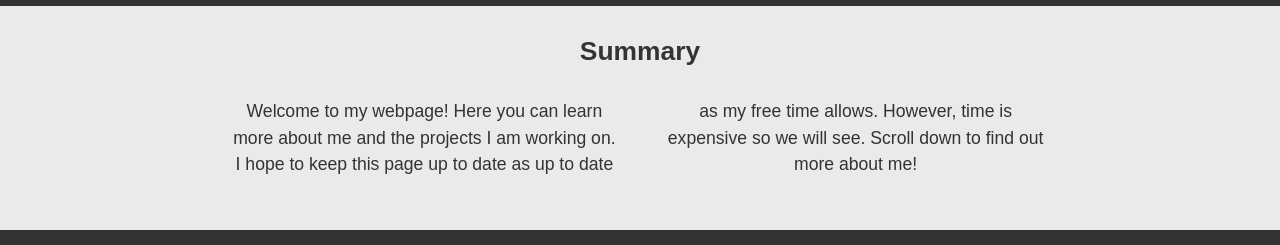
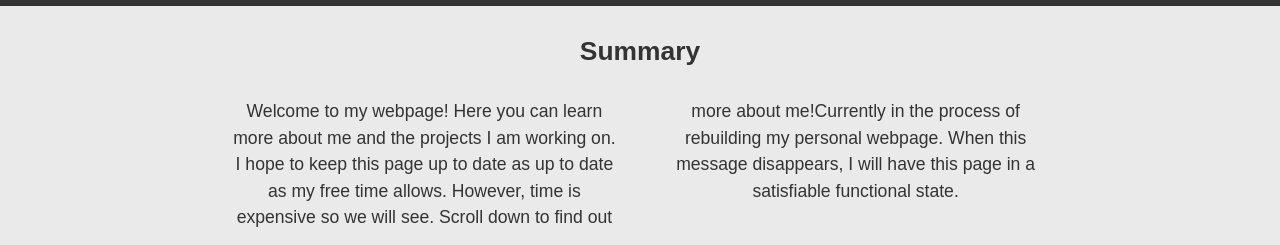
Before and after one commit to boxman888/boxman888.github.io, a plain HTML site: page index.html in a window 1280 px wide. Shown: the part 707-952 px from the top of the page. Drawn offline with Linux system fonts and the light colour scheme.

Commit message:
Adding note that this site is still under development.

```diff
--- a/index.html
+++ b/index.html
@@ -26,7 +26,9 @@
           <p>
             Welcome to my webpage! Here you can learn more about me and the projects I am working on.<br>
             I hope to keep this page up to date as up to date as my free time allows. However, time is
-            expensive so we will see. Scroll down to find out more about me!
+            expensive so we will see. Scroll down to find out more about me!Currently in the process of
+            rebuilding my personal webpage. When this message disappears, I will have this page in a satisfiable
+            functional state.
           </p>
         </div>
       </div>
```
